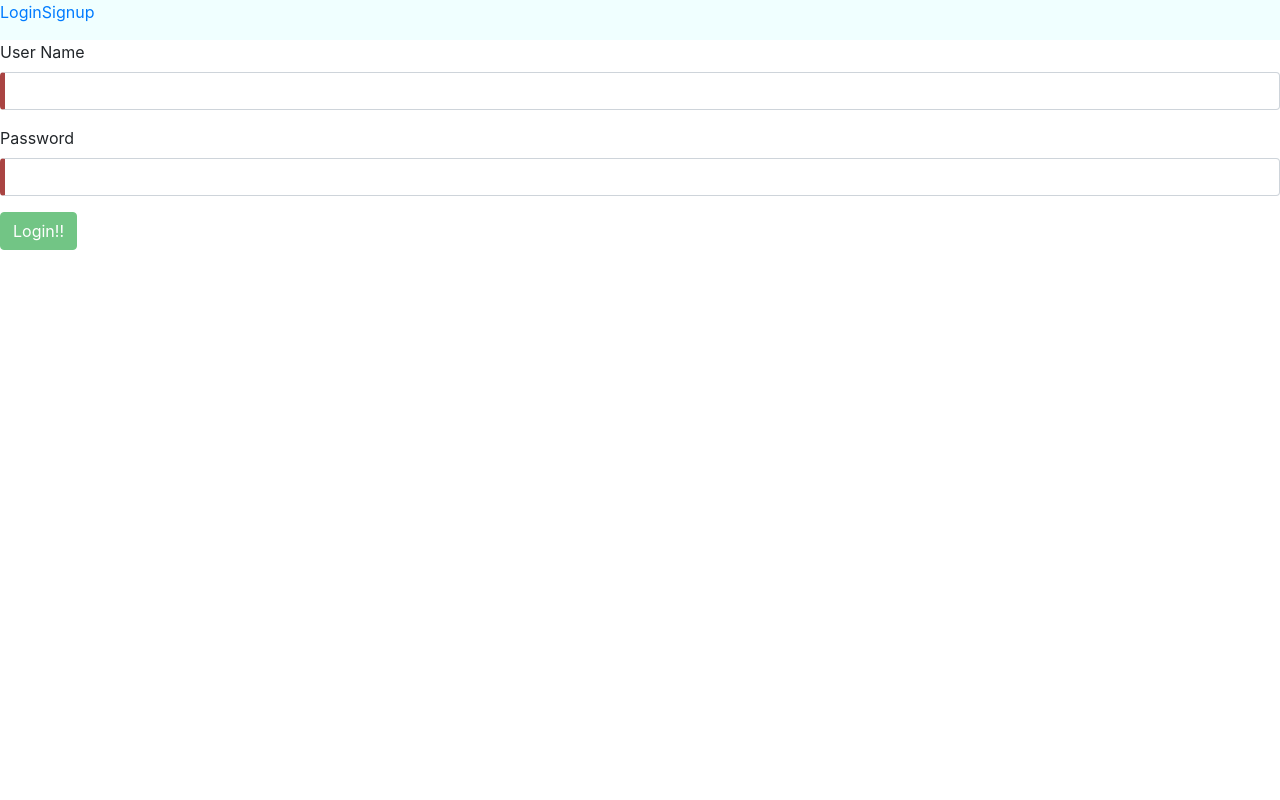
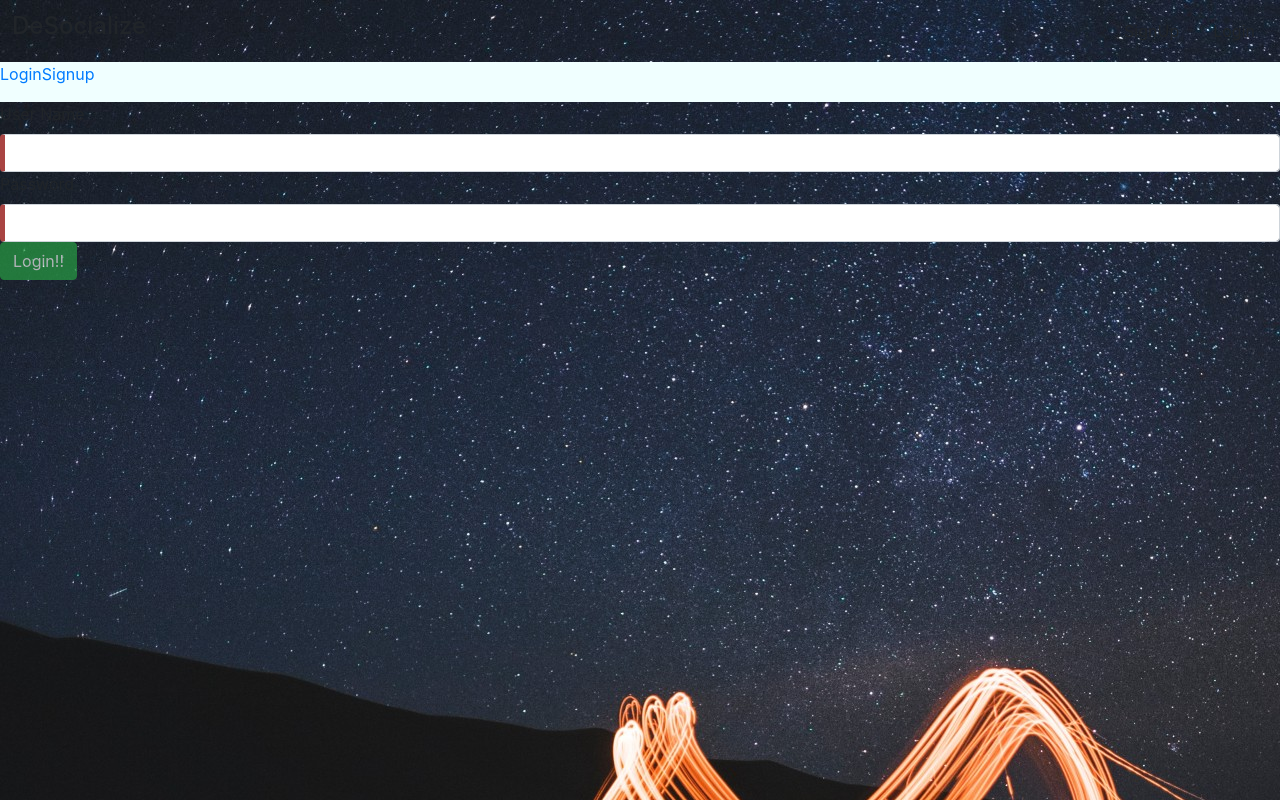
Before and after one commit to saranshgupta1995/Just-A-Forum, an Angular app: page /login in a window 1280 px wide. Built offline with nearby package versions, Linux system fonts and the light colour scheme.

Commit message:
added sexy-navbar

```diff
--- a/src/app/app.component.html
+++ b/src/app/app.component.html
@@ -1,3 +1,5 @@
+<div [ngStyle]="{background:'url(/assets/home_bg.jpeg)', height:'100vh', width:'100vw', overflow: 'hidden'}">
+    <sexy-navbar></sexy-navbar>
     <div style="height: 40px; width: 100%; background-color: azure;">
         <nav>
             <a routerLink="/login" routerLinkActive="active">Login</a>
@@ -5,5 +7,5 @@
             <!-- <a routerLink="/home" routerLinkActive="active">Home</a> -->
         </nav>
     </div>
-
     <router-outlet></router-outlet>
+</div>
--- a/src/app/app.module.ts
+++ b/src/app/app.module.ts
@@ -1,5 +1,6 @@
 import { AppComponent } from './app.component';
 import { BrowserModule } from '@angular/platform-browser';
+import { BrowserAnimationsModule } from '@angular/platform-browser/animations';
 import { HomeComponent } from './modules/home/home.component';
 import { LoginComponent } from './modules/login/login.component';
 import { NgModule } from '@angular/core';
@@ -7,6 +8,7 @@ import { RouterModule, Routes } from '@angular/router';
 import { FormsModule, ReactiveFormsModule } from '@angular/forms';
 import { SignupComponent } from './modules/signup/signup.component';
 import { HttpClientModule } from '@angular/common/http';
+import { SexyNavbarComponent } from './modules/sexy-navbar/sexy-navbar.component';
 
 const appRoutes: Routes = [
     { path: 'login', component: LoginComponent },
@@ -19,11 +21,13 @@ const appRoutes: Routes = [
         AppComponent,
         LoginComponent,
         HomeComponent,
-        SignupComponent
+        SignupComponent,
+        SexyNavbarComponent
     ],
     imports: [
         RouterModule.forRoot(appRoutes,{enableTracing:true}),
         BrowserModule,
+        BrowserAnimationsModule,
         FormsModule,
         HttpClientModule,
     ],
--- a/src/app/modules/login/login.component.html
+++ b/src/app/modules/login/login.component.html
@@ -1,10 +1,10 @@
 <div>
     <form (ngSubmit)="onLoginAttempt()" #loginForm="ngForm">
-        <div class="form-group">
+        <div>
             <label for="userName">User Name</label>
             <input id="userName" pattern="[a-z0-9_-]+" maxlength="20" minlength="7" name="userName" class="form-control" required [(ngModel)]="userName" type="text">
         </div>
-        <div class="form-group">
+        <div>
             <label for="password">Password</label>
             <!-- TODO add password regex -->
             <input id="password" name="password" class="form-control" required [(ngModel)]="password" type="text">
--- /dev/null
+++ b/src/app/modules/sexy-navbar/sexy-navbar.component.html
@@ -0,0 +1,11 @@
+<form class="navbar-form navbar-left" role="search">
+    <div class="row basic-padding-md">
+        <div class="col-md-8">
+            <h4 class="basic-margin-sm" >DeSocialize</h4>
+        </div>
+        <div class="col-md-4" [hidden]="loginFormView">
+            <button type="submit" [@shrinker]="state" class="basic-margin-sm btn float-sm-right" (click)="toggleState()">Login</button>
+            <button type="submit" [@shrinker]="state" class="basic-margin-sm btn float-sm-right">SignUp</button>
+        </div>
+    </div>
+</form>
--- /dev/null
+++ b/src/app/modules/sexy-navbar/sexy-navbar.component.ts
@@ -0,0 +1,43 @@
+import { Component, OnInit } from '@angular/core';
+import { transition, animate, state, style, trigger } from '@angular/animations';
+
+@Component({
+    selector: 'sexy-navbar',
+    templateUrl: './sexy-navbar.component.html',
+    styleUrls: ['./sexy-navbar.component.css'],
+    animations: [
+        trigger('shrinker', [
+            state('inactive', style({ height: 0 })),
+            state('active', style({ height: '*' })),
+            // state('active', style({
+            //     backgroundColor: '#cfd8dc',
+            //     transform: 'scale(1.1)'
+            // })),
+            transition('active => inactive', [
+                style({ height: '*' }),
+                animate(100, style({ height: 0 }),)]),
+            transition('inactive => active', [
+                style({ height: 0 }),
+                animate(100, style({ height: '*' }),)])
+        ])
+    ]
+})
+export class SexyNavbarComponent implements OnInit {
+
+    name='login';
+    state='active'
+    loginFormView=false;
+    constructor() { }
+
+    ngOnInit() {
+    }
+
+    toggleState() {
+        this.state = this.state === 'active' ? 'inactive' : 'active';
+        let that=this
+        setTimeout(()=>{
+            that.loginFormView = !that.loginFormView;
+        },100)
+    }
+
+}
--- a/src/styles.css
+++ b/src/styles.css
@@ -1,2 +1,26 @@
 /* You can add global styles to this file, and also import other style files */
-@import "~bootstrap/dist/css/bootstrap.css"
+@import "~bootstrap/dist/css/bootstrap.css";
+
+.basic-padding-sm{
+    padding: 4px;
+}
+
+.basic-padding-md{
+    padding: 8px;
+}
+
+.basic-padding-lg{
+    padding: 12px;
+}
+
+.basic-margin-sm{
+    margin: 4px;
+}
+
+.basic-margin-md{
+    margin: 8px;
+}
+
+.basic-margin-lg{
+    margin: 12px;
+}
```
Also changed, not shown: src/app/modules/sexy-navbar/sexy-navbar.component.css (added), src/assets/home_bg.jpeg (added), 1 other file (tests, documents, lock files or other folders). Lines whose indentation alone changed are shown as unchanged.
